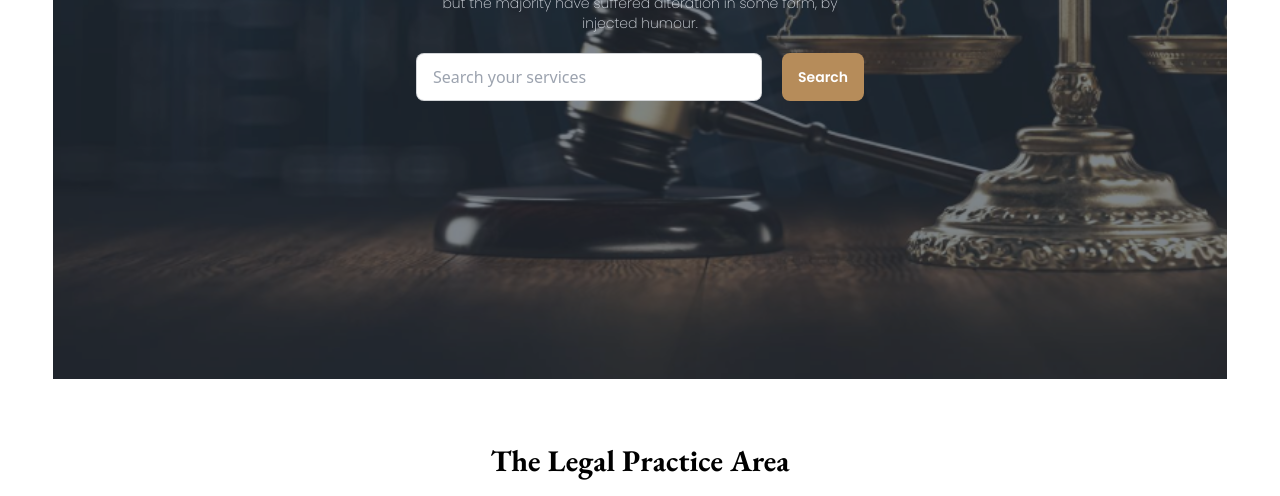
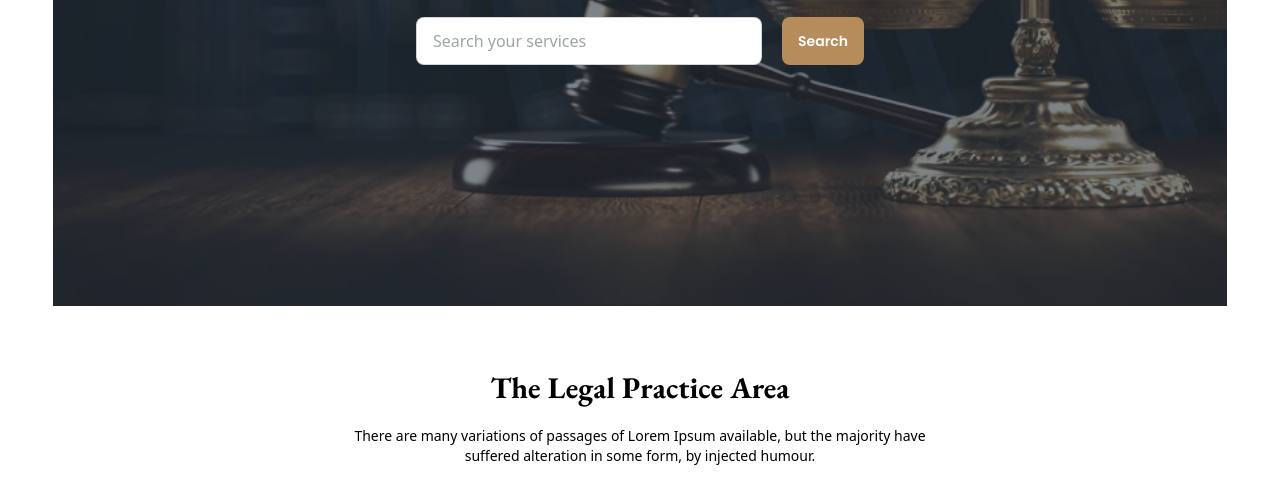
Before and after one commit to ri-masum/Legal_Solution, a plain HTML site: page index.html in a window 1280 px wide. Shown: the part 493-989 px from the top of the page. Drawn offline with nearby package versions, Linux system fonts and the light colour scheme.

Commit message:
some adjustments

```diff
--- a/index.html
+++ b/index.html
@@ -110,7 +110,7 @@
         </nav>
         <!-- banner -->
         <div>
-            <div class="hero min-h-screen" style="background-image: url('./images/banner.png');">
+            <div class="hero min-h-[calc(100vh-73px)]" style="background-image: url('./images/banner.png');">
                 <div class="hero-overlay bg-opacity-60"></div>
                 <div class="hero-content text-center text-neutral-content">
                     <div class="max-w-md">
```
